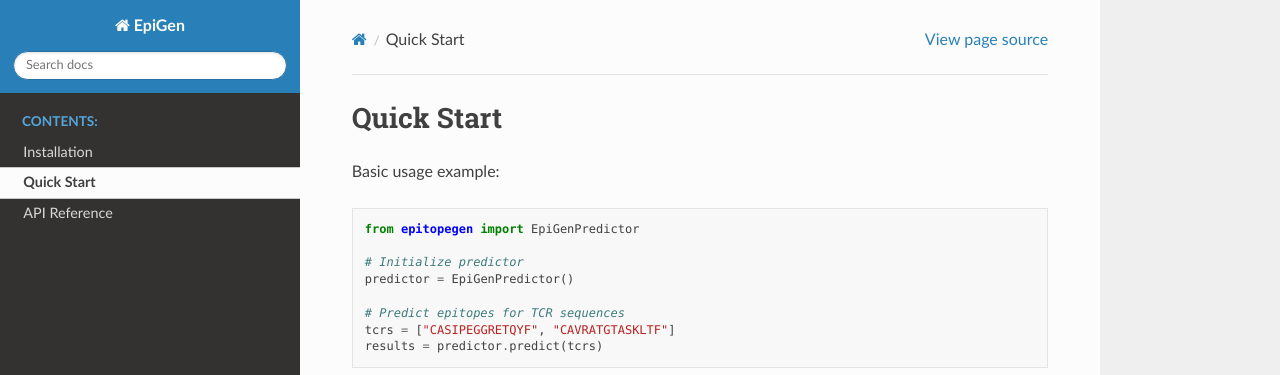
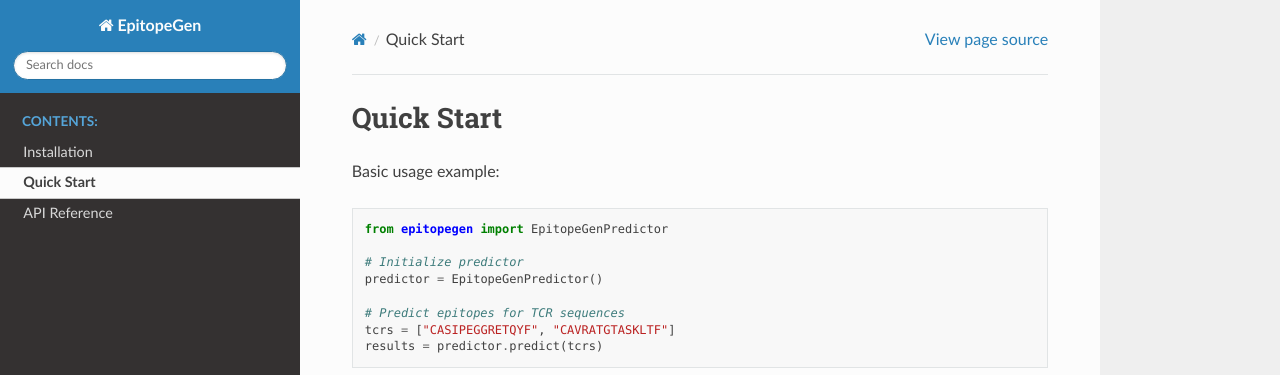
Before and after one commit to Ding-Group/EpitopeGen, a Sphinx documentation site: the page built from package/docs/source/quickstart.rst, in a window 1280 px wide. Shown: the top 375 px of the page. Built offline with Sphinx 7.4.7 and the Read the Docs theme 3.1.0, drawn with Linux system fonts in a browser that asks for light colours; pages that are not in the unit, such as notebooks, are missing from menus.

Commit message:
Change EpiGen to EpitopeGen in sphinx documentation

```diff
--- a/package/docs/source/conf.py
+++ b/package/docs/source/conf.py
@@ -4,7 +4,7 @@ import os
 import sys
 sys.path.insert(0, os.path.abspath('../..'))  # Important for finding your package
 
-project = 'EpiGen'
+project = 'EpitopeGen'
 copyright = '2024, Minuk Ma'
 author = 'Minuk Ma'
 release = '0.1.0'
@@ -18,7 +18,7 @@ extensions = [
 ]
 
 # Important for GitHub Pages
-html_baseurl = 'https://regaler.github.io/EpiGen/'
+html_baseurl = 'https://regaler.github.io/EpitopeGen/'
 
 html_theme = 'sphinx_rtd_theme'  # Read the Docs theme
 html_static_path = ['_static']
--- a/package/docs/source/installation.rst
+++ b/package/docs/source/installation.rst
@@ -1,7 +1,7 @@
 Installation
 ===========
 
-You can install EpiGen using pip:
+You can install EpitopeGen using pip:
 
 .. code-block:: bash
 
@@ -11,6 +11,6 @@ Or install from source:
 
 .. code-block:: bash
 
-   git clone https://github.com/Regaler/EpiGen.git
-   cd EpiGen/package
+   git clone https://github.com/Regaler/EpitopeGen.git
+   cd EpitopeGen/package
    pip install -e .
--- a/package/docs/source/quickstart.rst
+++ b/package/docs/source/quickstart.rst
@@ -5,10 +5,10 @@ Basic usage example:
 
 .. code-block:: python
 
-   from epitopegen import EpiGenPredictor
+   from epitopegen import EpitopeGenPredictor
 
    # Initialize predictor
-   predictor = EpiGenPredictor()
+   predictor = EpitopeGenPredictor()
 
    # Predict epitopes for TCR sequences
    tcrs = ["CASIPEGGRETQYF", "CAVRATGTASKLTF"]
```
Also changed, not shown: package/docs/source/api.rst (+4 -4 lines).
